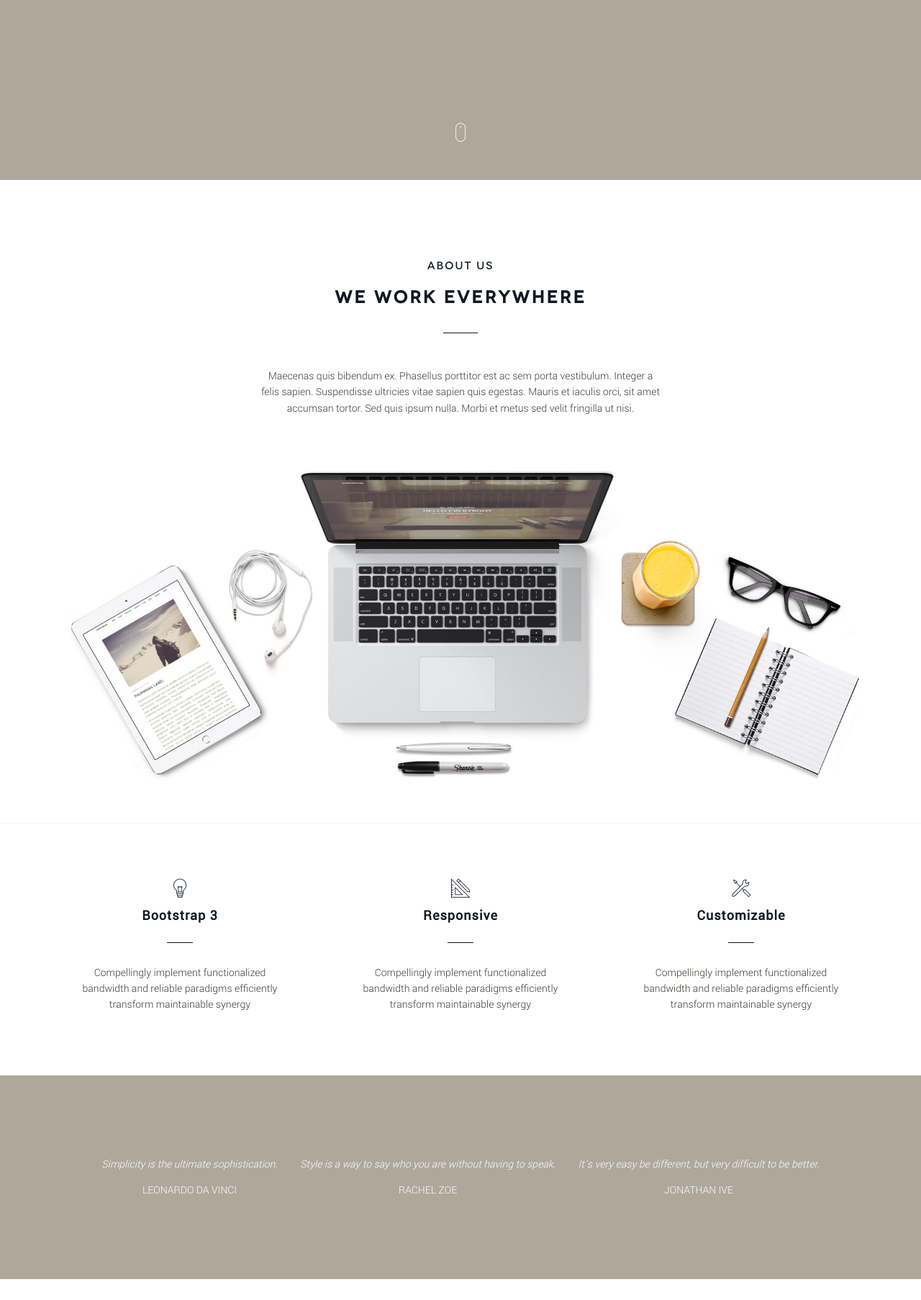
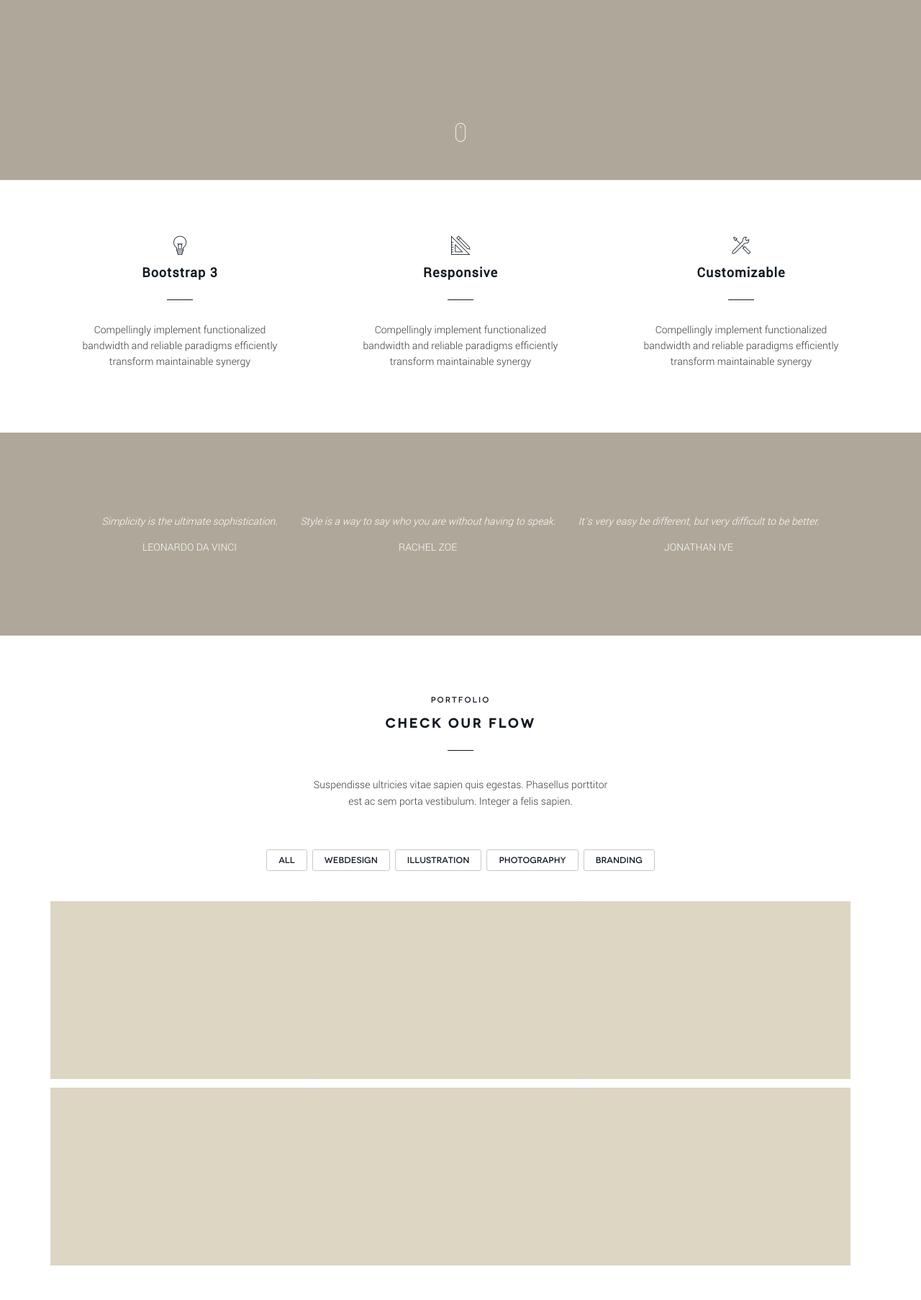
Before and after one commit to anthonymiyoro/PersonalSite, a PHP site: page / in a window 1280 px wide. Shown: the part 550-2356 px from the top of the page at 72% size. Run offline with PHP 8.4, Linux system fonts and the light colour scheme; some libraries are stand-ins or nearby versions.

Commit message:
Removed a section and modified emaio sender

```diff
--- a/index.html
+++ b/index.html
@@ -99,25 +99,6 @@
                 </div>
             </div>
         </header>
-
-        <!-- About -->
-        <section id="about" class="about">
-            <div class="container">
-                <div class="row">
-                    <div class="col-md-6 col-md-offset-3">
-                        <header class="section-header">
-                            <h3 class="section-title" data-text="About Us">We work everywhere</h3>
-                            <p>Maecenas quis bibendum ex. Phasellus porttitor est ac sem porta vestibulum. Integer a felis sapien. Suspendisse ultricies vitae sapien quis egestas. Mauris et iaculis orci, sit amet accumsan tortor. Sed quis ipsum nulla. Morbi et metus sed velit fringilla ut nisi.</p>
-                        </header>
-                    </div>
-                    <div class="col-md-12">
-                        <div class="mockup" data-animation="fadeInUp" data-animation-delay="02">
-                            <img src="img/stationery.jpg" alt="mockup" />
-                        </div>
-                    </div>
-                </div>
-            </div>
-        </section>
 
         <!-- Features -->
         <section class="features">
--- a/php/contact-form.php
+++ b/php/contact-form.php
@@ -5,7 +5,7 @@
 header('Content-type: application/json');
 
 // Enter your email address
-$to = 'your@mail.com';
+$to = 'anthony.miyoro@strathmore.edu';
 
 $subject = $_POST['subject'];
 
```
